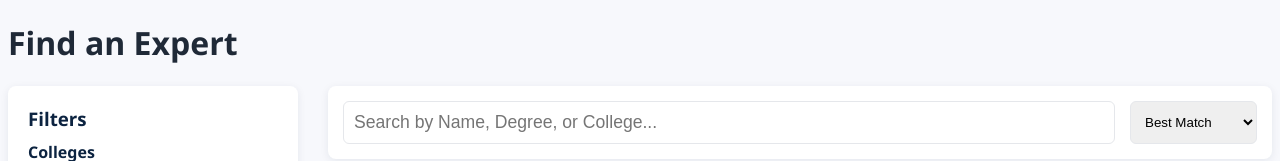
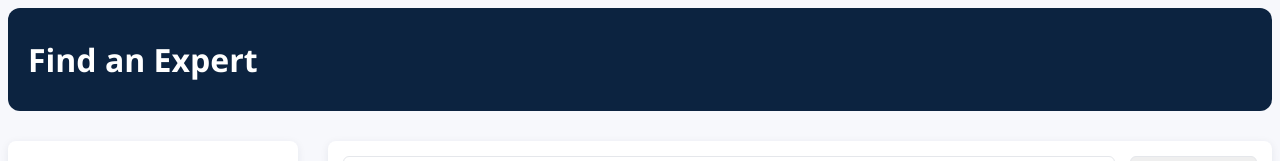
Before and after one commit to EmirKarabiber/AUSME-Prototype, a website: page experts.html in a window 1280 px wide. Shown: the top 161 px of the page. Drawn offline with Linux system fonts and the light colour scheme.

Commit message:
experts.html was kinda the same thing as index but breaking the code for the css.

```diff
--- a/experts.html
+++ b/experts.html
@@ -10,8 +10,14 @@
 </head>
 
 <body>
+
+    <header class="page-header">
+        <div class="container">
+            <h1>Find an Expert</h1>
+        </div>
+    </header>
+
     <div class="container">
-        <h1>Find an Expert</h1>
 
         <div class="main-layout">
             <!-- Sidebar Filters -->
```
Also changed, not shown: css/styles.css (+0 -185 lines), papers.html (+1 -1 lines).
